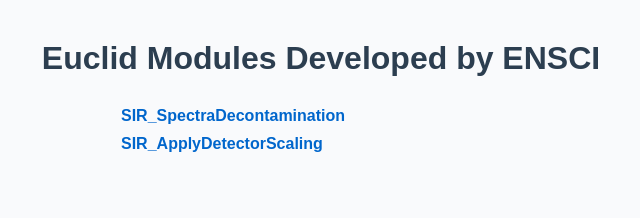
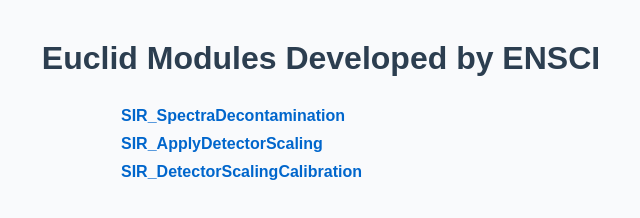
Before and after one commit to Caltech-IPAC/euclid-docs, a plain HTML site: page index.html in a window 1280 px wide. Shown: the whole page, without its empty margins (319-959 px from the left). Drawn offline with Linux system fonts and the light colour scheme.

Commit message:
Added detector scaling cal link and placeholder.

```diff
--- a/index.html
+++ b/index.html
@@ -42,6 +42,7 @@
   <ul>
     <li><a href="decontamination">SIR_SpectraDecontamination</a></li>
     <li><a href="detector_scaling_apply">SIR_ApplyDetectorScaling</a></li>
+    <li><a href="detector_scaling_calibration">SIR_DetectorScalingCalibration</a></li>
   </ul>
 </body>
 </html>
```
Also changed, not shown: 1 other file.
